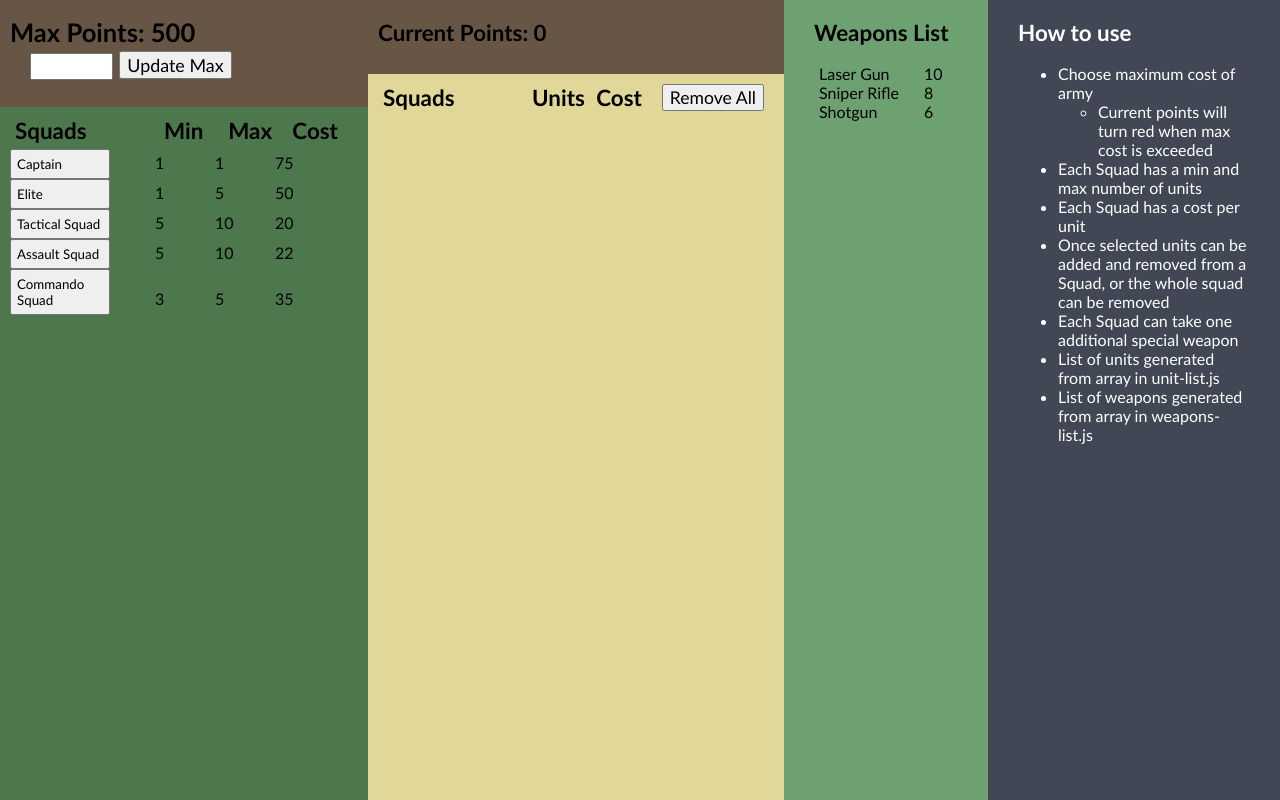
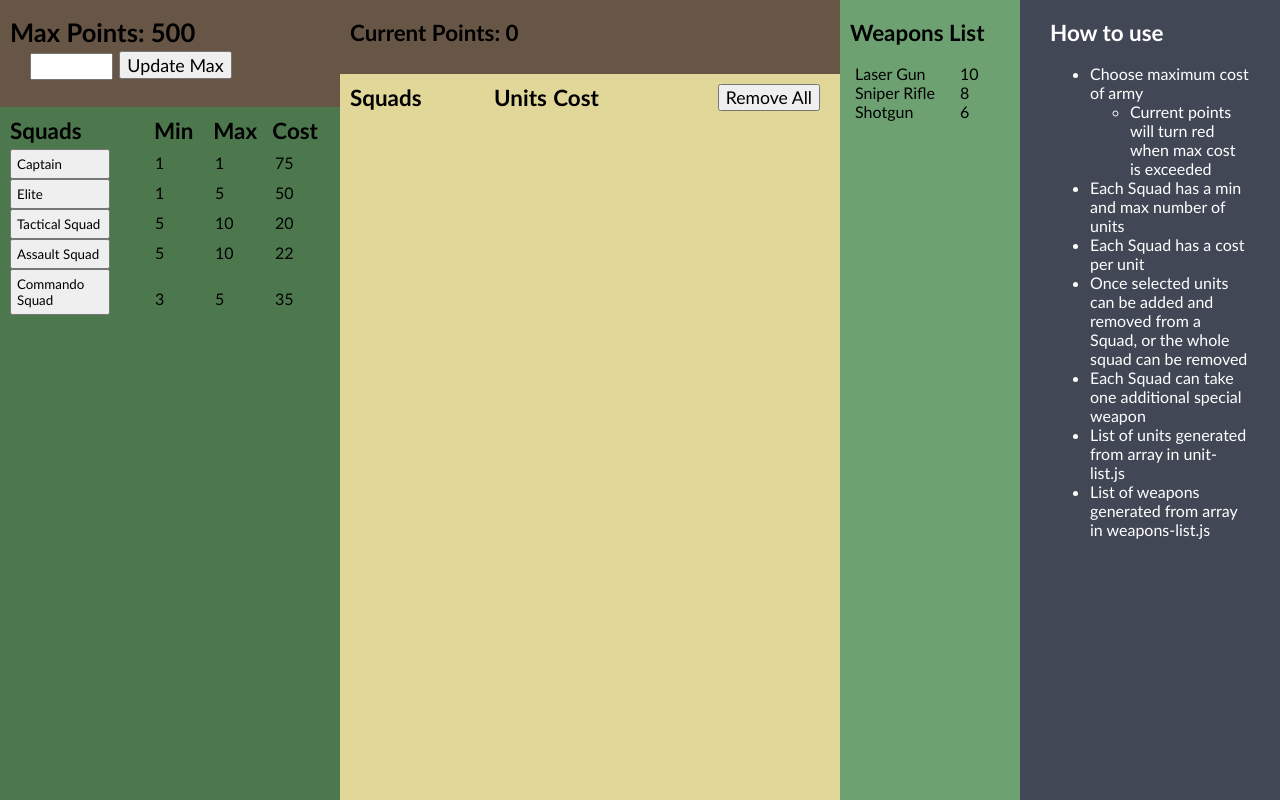
Before and after one commit to pjr94/army-builder, a website: page index.html in a window 1280 px wide. Drawn offline with Linux system fonts and the light colour scheme.

Commit message:
Minor Display adjustments

```diff
--- a/index.html
+++ b/index.html
@@ -19,10 +19,10 @@
 
                 </h1></div>
                 <div class="options">
-                    <h2 class="column width140">Squads</h2>
-                    <h2 class="column">Min</h2>
-                    <h2 class="column">Max</h2>
-                    <h2 class="column">Cost</h2>
+                    <h2 class="column2 width140">Squads</h2>
+                    <h2 class="column2">Min</h2>
+                    <h2 class="column2">Max</h2>
+                    <h2 class="column2">Cost</h2>
                 </div>
 
                 <div id="hq-units"></div>
@@ -35,9 +35,9 @@
 
                 </div>
                 <div class="options">
-                    <h2 class="column width140">Squads</h2>
-                    <h2 class="column">Units</h2>
-                    <h2 class="column">Cost</h2>
+                    <h2 class="column2 width140">Squads</h2>
+                    <h2 class="column2">Units</h2>
+                    <h2 class="column2">Cost</h2>
                     <button class="remove-all-button float-right" onclick="removeAll()">Remove All</button>
                 </div>
 
--- a/style.css
+++ b/style.css
@@ -45,6 +45,12 @@ p, li{
     margin-left: 5px;
     padding: 0;
 }
+.column2{
+    display: inline-block;
+    width: 55px;
+    margin: 0;
+    padding: 0;
+}
 
 .columnRight{
     display: inline-block;
@@ -72,6 +78,7 @@ p, li{
 
 .mid{
     width: 35%;
+    min-width: 490px;
     text-align: left;
     background-color: #e1d798;
     min-height: 100vh;
@@ -85,7 +92,8 @@ p, li{
 #weapons-list-options{
     width:15%;
     background-color: #6ea171;
-    padding-left: 30px;
+    padding-left: 10px;
+    min-width: 170px;
 }
 
 .unit-options{
@@ -93,7 +101,7 @@ p, li{
     padding: 0 10px;
     background-color: #4d784e;
     min-height: 100vh;
-
+    min-width: 320px;
 }
 
 .top{
```
